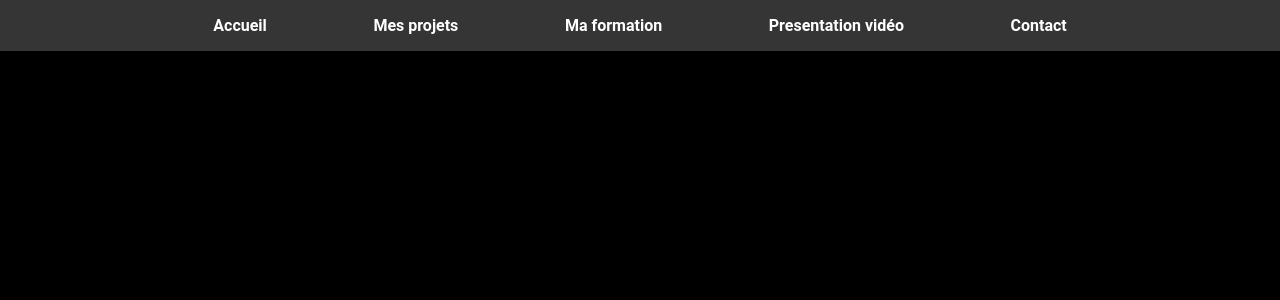
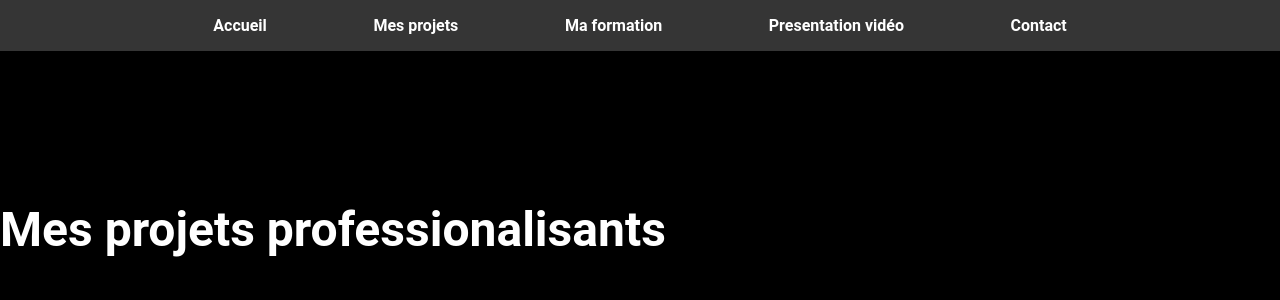
Before and after one commit to Baptiste71/Planchon_Baptiste_Portfolio-master, a React (Create React App) app: page /projects in a window 1280 px wide. Shown: the top 300 px of the page. Built offline with nearby package versions, Linux system fonts and the light colour scheme.

Commit message:
debut page projets

```diff
--- a/src/App.jsx
+++ b/src/App.jsx
@@ -3,7 +3,7 @@ import "./_app.scss";
 import { BrowserRouter, Routes, Route } from "react-router-dom";
 import Home from "./pages/home/Home";
 import Formation from "./pages/formation/Formation";
-import Project from "./pages/experiences/Project";
+import Project from "./pages/projets/Project";
 import Vpresentation from "./pages/video-presentation/Vpresentation";
 import Contact from "./pages/contact/Contact";
 
--- a/src/pages/experiences/Project.jsx
+++ /dev/null
@@ -1,12 +0,0 @@
-import React from "react";
-import Navigation from "../../components/navigation/Navigation";
-
-const Experiences = () => {
-  return (
-    <div>
-      <Navigation />
-    </div>
-  );
-};
-
-export default Experiences;
--- /dev/null
+++ b/src/pages/projets/Project.jsx
@@ -0,0 +1,18 @@
+import React from "react";
+import Navigation from "../../components/navigation/Navigation";
+
+const Experiences = () => {
+  return (
+    <div className="projectPage">
+      <Navigation />
+      <div className="presentationProject">
+        <div className="introduction">
+          <h1 className="introTitle">Mes projets professionalisants</h1>
+          <p className="introTxt">Sur cette page vous y trouverez tout les projets proffesionalisants réalisés lors de ma formation avec OpenClassroom avec un petit descriptif de l'objectif du projet et la possibilité de le parcourir</p>
+        </div>
+      </div>
+    </div>
+  );
+};
+
+export default Experiences;
```
Also changed, not shown: src/pages/projets/_project.scss (added), 1 other file (tests, documents, lock files or other folders).
